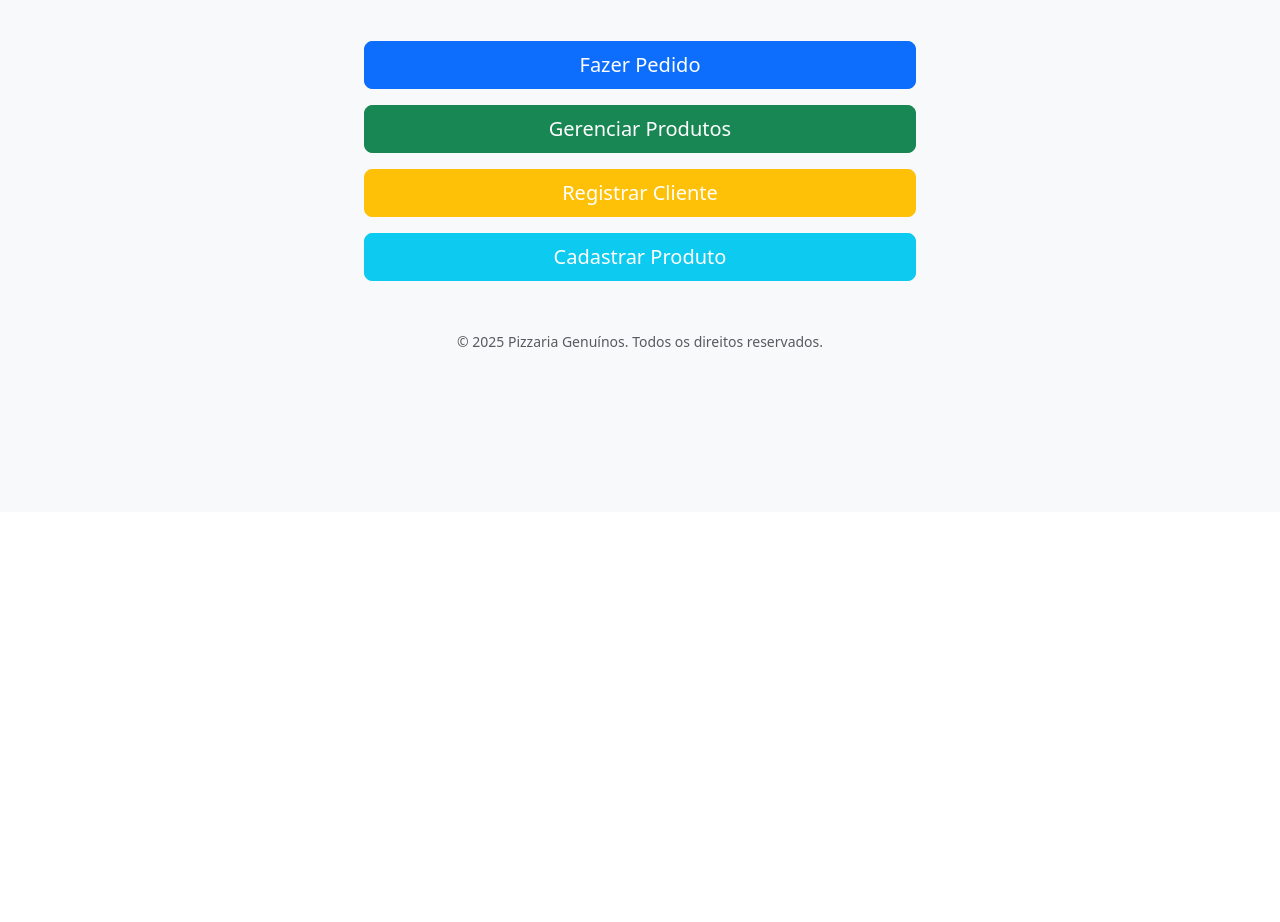
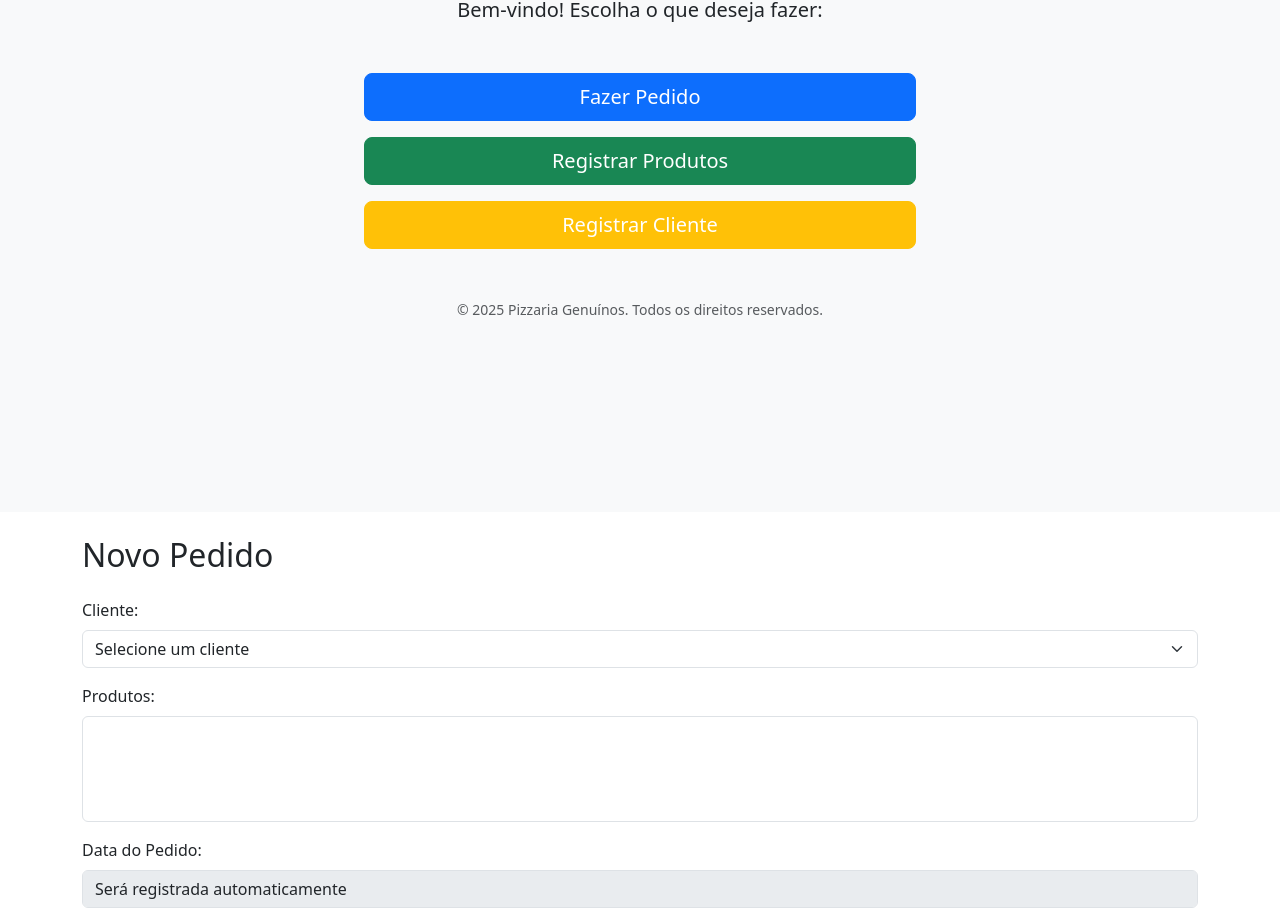
Before and after one commit to genuino12/BackEnd_Exame, a React (Create React App) app in the folder frontend/: page /realizar-pedido in a window 1280 px wide. Shown: the part 288-1210 px from the top of the page. Before the commit the page ends 800 px from the top, so only its background shows below. Built offline with nearby package versions, Linux system fonts and the light colour scheme.

Commit message:
atualizar

```diff
--- a/frontend/src/App.jsx
+++ b/frontend/src/App.jsx
@@ -3,6 +3,7 @@ import 'bootstrap/dist/css/bootstrap.min.css';
 import { BrowserRouter as Router, Routes, Route, Link } from 'react-router-dom';
 import FormularioCliente from './formularios/formularioclientes';
 import FormularioProduto from './formularios/formularioprodutos';
+import FormularioPedido from './formularios/formulariopedido';
 import './App.css';
 
 function App() {
@@ -17,15 +18,11 @@ function App() {
             <Link to="/realizar-pedido" className="btn btn-primary btn-lg">
               Fazer Pedido
             </Link>
-            <Link to="/produtos" className="btn btn-success btn-lg">
-              Gerenciar Produtos
+            <Link to="/Formulario-Produto" className="btn btn-success btn-lg">
+              Registrar Produtos
             </Link>
             <Link to="/Formulario-Cliente" className="btn btn-warning btn-lg text-white">
               Registrar Cliente
-            </Link>
-            {/* Adicionando link para o formulário de produtos */}
-            <Link to="/Formulario-Produto" className="btn btn-info btn-lg text-white">
-              Cadastrar Produto
             </Link>
           </div>
         </header>
@@ -39,6 +36,7 @@ function App() {
       <Routes>
         <Route path="/Formulario-Cliente" element={<FormularioCliente />} />
         <Route path="/Formulario-Produto" element={<FormularioProduto />} />
+        <Route path="/realizar-pedido" element={<FormularioPedido />} />
       </Routes>
     </Router>
   );
--- a/frontend/src/formularios/formulariopedido.jsx
+++ b/frontend/src/formularios/formulariopedido.jsx
@@ -1,29 +1,14 @@
-import React, { useState, useEffect } from 'react';
+import React, { useState } from 'react';
 
 function FormularioPedido({ onSubmit }) {
   const [clientes, setClientes] = useState([]);
-  const [produtos, setProdutos] = useState([]);
+  const [produtosDisponiveis, setProdutosDisponiveis] = useState([]);
+
   const [pedido, setPedido] = useState({
     cliente_id: '',
     produtos: [],
-    data_pedido: new Date().toISOString().slice(0, 16), // yyyy-MM-ddTHH:mm
+    data_pedido: new Date().toISOString().slice(0, 16),
   });
-
-  const [erros, setErros] = useState({});
-
-  // Simulação de fetch de dados
-  useEffect(() => {
-    // Substituir com chamada real (ex: fetch("/api/clientes"))
-    setClientes([
-      { id: 1, nome: 'João Silva' },
-      { id: 2, nome: 'Maria Oliveira' },
-    ]);
-
-    setProdutos([
-      { id: 1, nome: 'Pizza Calabresa' },
-      { id: 2, nome: 'Pizza Quatro Queijos' },
-    ]);
-  }, []);
 
   const handleChange = (e) => {
     const { name, value } = e.target;
@@ -31,91 +16,79 @@ function FormularioPedido({ onSubmit }) {
   };
 
   const handleProdutosChange = (e) => {
-    const options = Array.from(e.target.selectedOptions);
-    const valores = options.map((opt) => Number(opt.value));
+    const valores = Array.from(e.target.selectedOptions).map(opt => Number(opt.value));
     setPedido({ ...pedido, produtos: valores });
-  };
-
-  const validar = () => {
-    const novosErros = {};
-    if (!pedido.cliente_id) {
-      novosErros.cliente_id = 'Selecione um cliente.';
-    }
-    if (pedido.produtos.length === 0) {
-      novosErros.produtos = 'Selecione pelo menos um produto.';
-    }
-    setErros(novosErros);
-    return Object.keys(novosErros).length === 0;
   };
 
   const handleSubmit = (e) => {
     e.preventDefault();
-    if (validar()) {
-      if (onSubmit) onSubmit(pedido);
-      console.log('Pedido registrado:', pedido);
 
-      // Reset
+    const dadosFinais = {
+      cliente_id: Number(pedido.cliente_id),
+      produtos: pedido.produtos,
+      data_pedido: pedido.data_pedido,
+    };
+
+    if (onSubmit) onSubmit(dadosFinais);
+    console.log('Pedido enviado:', dadosFinais);
+
     setPedido({
       cliente_id: '',
       produtos: [],
       data_pedido: new Date().toISOString().slice(0, 16),
     });
-      setErros({});
-    }
   };
 
   return (
     <form onSubmit={handleSubmit} className="container mt-4">
-      <h2 className="mb-4">Fazer Pedido</h2>
+      <h2 className="mb-4">Novo Pedido</h2>
 
       <div className="mb-3">
         <label className="form-label">Cliente:</label>
         <select
-          className={`form-select ${erros.cliente_id ? 'is-invalid' : ''}`}
+          className="form-select"
           name="cliente_id"
           value={pedido.cliente_id}
           onChange={handleChange}
         >
           <option value="">Selecione um cliente</option>
-          {clientes.map((c) => (
-            <option key={c.id} value={c.id}>
-              {c.nome}
+          {clientes.map((cliente) => (
+            <option key={cliente.id} value={cliente.id}>
+              {cliente.nome}
             </option>
           ))}
         </select>
-        {erros.cliente_id && <div className="invalid-feedback">{erros.cliente_id}</div>}
       </div>
 
       <div className="mb-3">
         <label className="form-label">Produtos:</label>
         <select
+          className="form-select"
           multiple
-          className={`form-select ${erros.produtos ? 'is-invalid' : ''}`}
           value={pedido.produtos}
           onChange={handleProdutosChange}
         >
-          {produtos.map((p) => (
-            <option key={p.id} value={p.id}>
-              {p.nome}
+          {produtosDisponiveis.map((produto) => (
+            <option key={produto.id} value={produto.id}>
+              {produto.nome}
             </option>
           ))}
         </select>
-        {erros.produtos && <div className="invalid-feedback d-block">{erros.produtos}</div>}
       </div>
 
       <div className="mb-3">
   <label className="form-label">Data do Pedido:</label>
   <input
-          type="datetime-local"
+    type="text"
     className="form-control"
-          name="data_pedido"
-          value={pedido.data_pedido}
-          onChange={handleChange}
+    value="Será registrada automaticamente"
+    disabled
   />
 </div>
 
+
       <button type="submit" className="btn btn-primary">
-        Registrar Pedido
+        Fazer Pedido
       </button>
     </form>
   );
```
Lines whose indentation alone changed are shown as unchanged.
